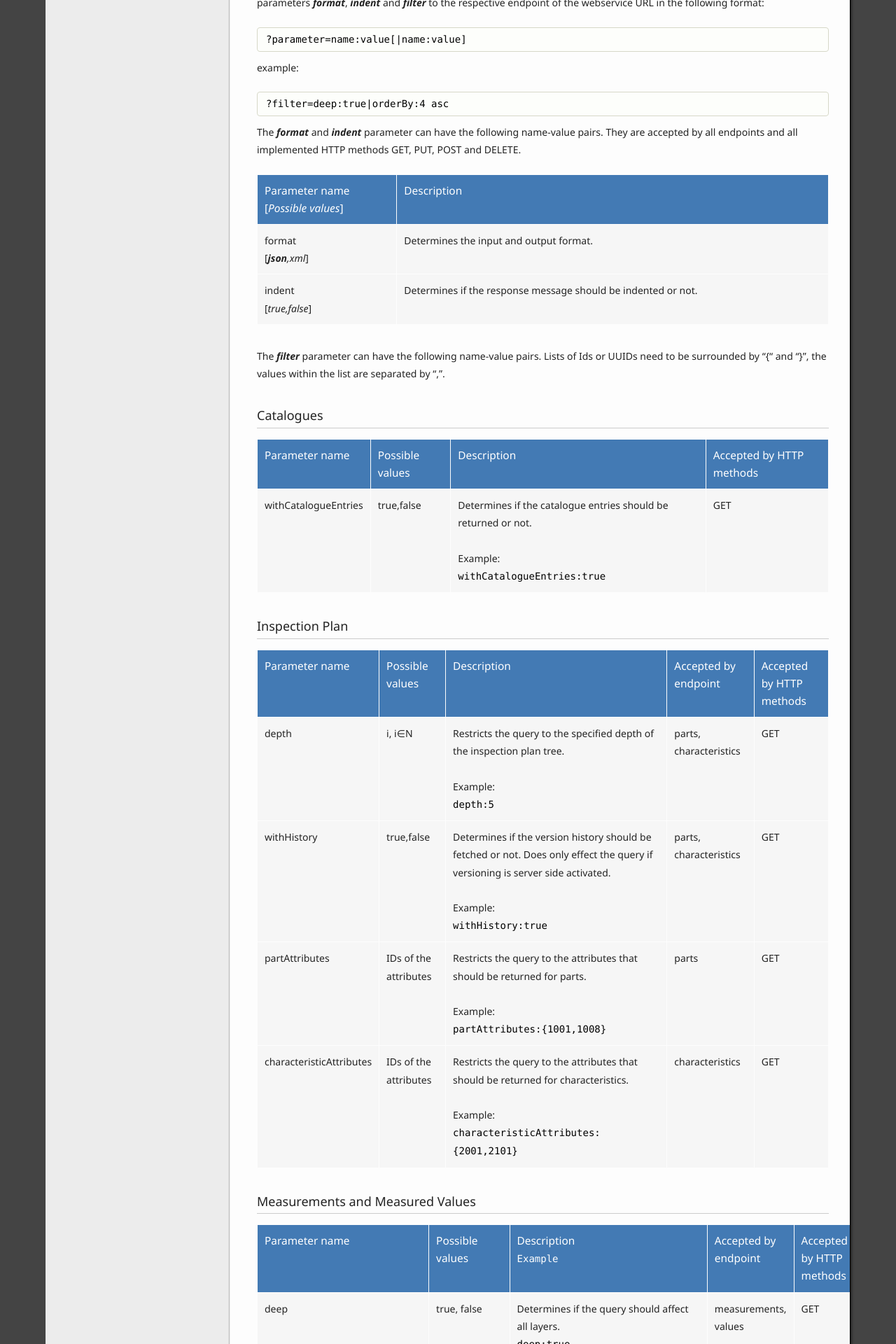
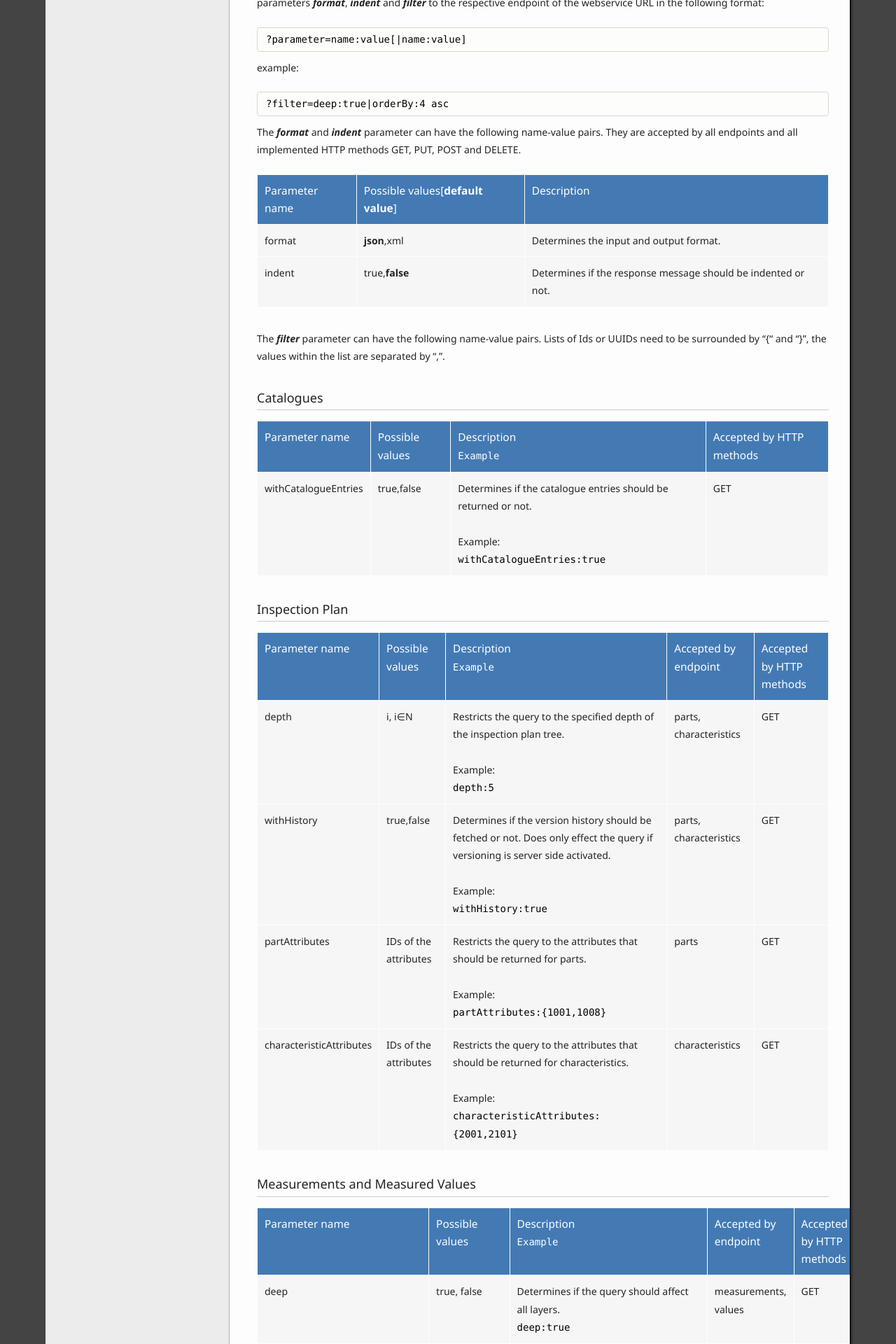
Before and after one commit to ZEISS-PiWeb/PiWeb-Api, a Jekyll site: the page built from _pages/01-general.md, in a window 1280 px wide. Shown: the part 1622-3542 px from the top of the page at 70% size. Built offline with Jekyll 4.4.1, drawn with Linux system fonts in a browser that asks for light colours.

Commit message:
Update 01-general.md

````diff
--- a/_pages/01-general.md
+++ b/_pages/01-general.md
@@ -63,22 +63,22 @@ example:
 
 The  _**format**_ and _**indent**_ parameter can have the following name-value pairs. They are accepted by all endpoints and all implemented HTTP methods GET, PUT, POST and DELETE.
 
-Parameter name <br> [*Possible values*] | Description
-----------------------------------------|--------------------------------------------------------------
-format<br>[***json**,xml*]                     | Determines the input and output format.
-indent<br>[*true,false*]                   | Determines if the response message should be indented or not.
+Parameter name | Possible values[**default value**] | Description
+---------------|------------------------------------|--------------------------------------------------------------
+format         | **json**,xml                       | Determines the input and output format.
+indent         | true,**false**                     | Determines if the response message should be indented or not.
 
 The _**filter**_ parameter can have the following name-value pairs. Lists of Ids or UUIDs need to be surrounded by “{“ and “}”, the values within the list are separated by “,”.
 
 ###Catalogues
 
-Parameter name      | Possible values | Description | Accepted by HTTP methods
+Parameter name      | Possible values | Description  <br> ```Example``` | Accepted by HTTP methods
 --------------------|-----------------|-------------|-------------------------------------------------
 withCatalogueEntries| true,false      | Determines if the catalogue entries should be returned or not. <br><br>Example: <br>```withCatalogueEntries:true``` | GET
 
 ###Inspection Plan
 
-Parameter name      | Possible values | Description | Accepted by endpoint | Accepted by HTTP methods
+Parameter name      | Possible values | Description  <br> ```Example``` | Accepted by endpoint | Accepted by HTTP methods
 --------------------|-----------------|-------------|----------------------|--------------------------
 depth               | i, i∈N           | Restricts the query to the specified depth of the inspection plan tree. <br><br>Example:<br>```depth:5``` | parts, characteristics | GET
 withHistory         | true,false      | Determines if the version history should be fetched or not. Does only effect the query if versioning is server side activated. <br><br>Example:<br>```withHistory:true``` | parts, characteristics | GET
````
